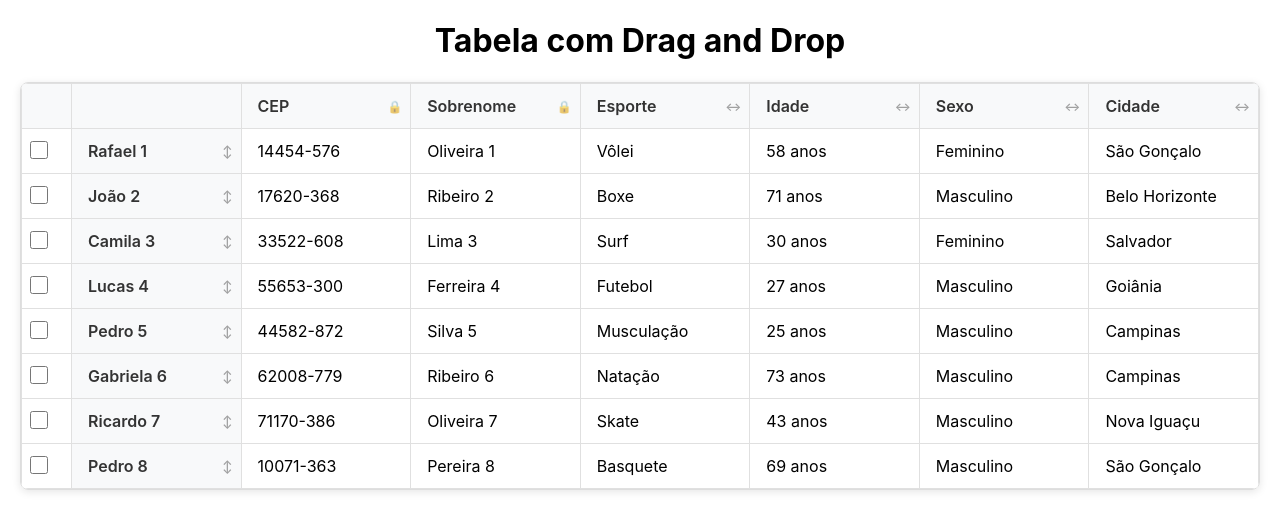
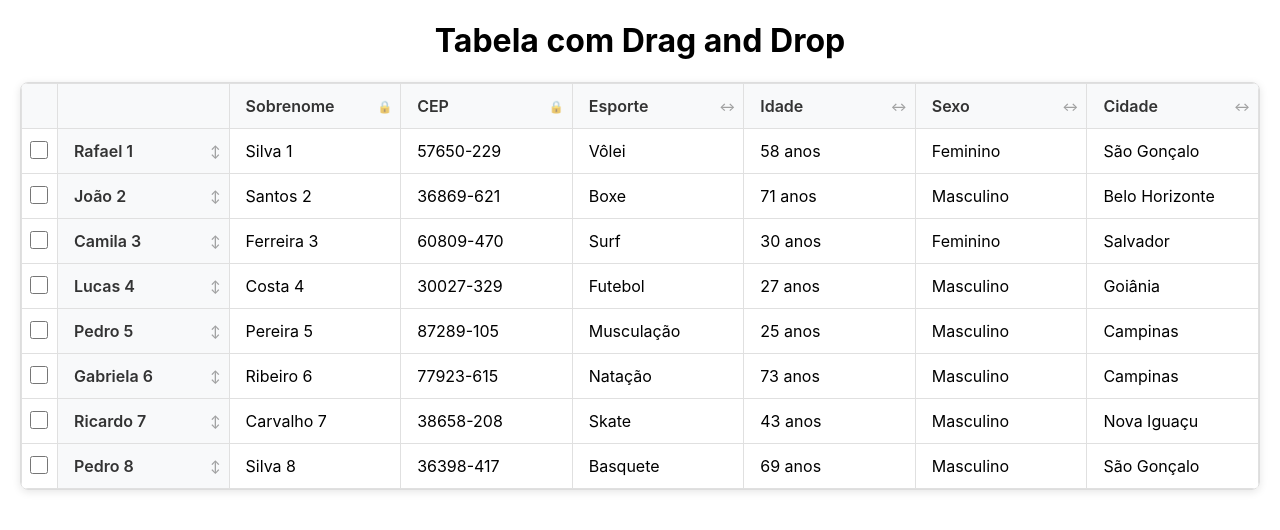
Before and after one commit to imbroisi/react-18-general, a React (Create React App) app: page / in a window 1280 px wide. Shown: the top 530 px of the page. Built offline with nearby package versions, Linux system fonts and the light colour scheme.

Commit message:
linhas drag and drop

```diff
--- a/src/App.tsx
+++ b/src/App.tsx
@@ -46,16 +46,16 @@ function App() {
 
 
 
-      // CEP (formato: 00000-000)
-      const cep = `${String(Math.floor(Math.random() * 90000) + 10000)}-${String(Math.floor(Math.random() * 900) + 100)}`;
-      row.push(cep);
-
       // Sobrenome com número sequencial
       const sobrenome = sobrenomes[Math.floor(Math.random() * sobrenomes.length)];
       const sobrenomeComNumero = `${sobrenome} ${i + 1}`;
 
       // Sobrenome
       row.push(sobrenomeComNumero);
+
+      // CEP (formato: 00000-000)
+      const cep = `${String(Math.floor(Math.random() * 90000) + 10000)}-${String(Math.floor(Math.random() * 900) + 100)}`;
+      row.push(cep);
 
       // Esporte
       row.push(esportes[Math.floor(Math.random() * esportes.length)]);
@@ -83,7 +83,7 @@ function App() {
         rows={8}
         cols={6}
         data={tableData}
-        columnHeaders={['CEP', 'Sobrenome', 'Esporte', 'Idade', 'Sexo', 'Cidade']}
+        columnHeaders={['Sobrenome', 'CEP', 'Esporte', 'Idade', 'Sexo', 'Cidade']}
         rowHeaders={Array.from({ length: 8 }, (_, i) => {
           const nome = nomes[Math.floor(Math.random() * nomes.length)];
           return `${nome} ${i + 1}`;
--- a/src/components/DraggableTable.css
+++ b/src/components/DraggableTable.css
@@ -92,9 +92,9 @@
   cursor: default;
   user-select: none;
   position: relative;
-  width: 50px !important;
-  min-width: 50px !important;
-  max-width: 50px !important;
+  width: 36px !important;
+  min-width: 36px !important;
+  max-width: 36px !important;
   padding: 8px 4px !important;
   box-sizing: border-box !important;
 }
@@ -150,9 +150,9 @@
 /* Checkbox styling */
 .checkbox-cell {
   text-align: center;
-  width: 50px !important;
-  min-width: 50px !important;
-  max-width: 50px !important;
+  width: 36px !important;
+  min-width: 36px !important;
+  max-width: 36px !important;
   padding: 8px 4px !important;
   box-sizing: border-box !important;
 }
@@ -167,9 +167,9 @@
 }
 
 .draggable-table th.checkbox-header {
-  width: 50px !important;
-  min-width: 50px !important;
-  max-width: 50px !important;
+  width: 36px !important;
+  min-width: 36px !important;
+  max-width: 36px !important;
   padding: 8px 4px !important;
   box-sizing: border-box !important;
   flex-shrink: 0 !important;
@@ -177,17 +177,17 @@
 
 /* Force checkbox column width */
 .draggable-table th:first-child {
-  width: 50px !important;
-  min-width: 50px !important;
-  max-width: 50px !important;
+  width: 36px !important;
+  min-width: 36px !important;
+  max-width: 36px !important;
   padding: 8px 4px !important;
   box-sizing: border-box !important;
 }
 
 .draggable-table td:first-child {
-  width: 50px !important;
-  min-width: 50px !important;
-  max-width: 50px !important;
+  width: 36px !important;
+  min-width: 36px !important;
+  max-width: 36px !important;
   padding: 8px 4px !important;
   box-sizing: border-box !important;
 }
```
